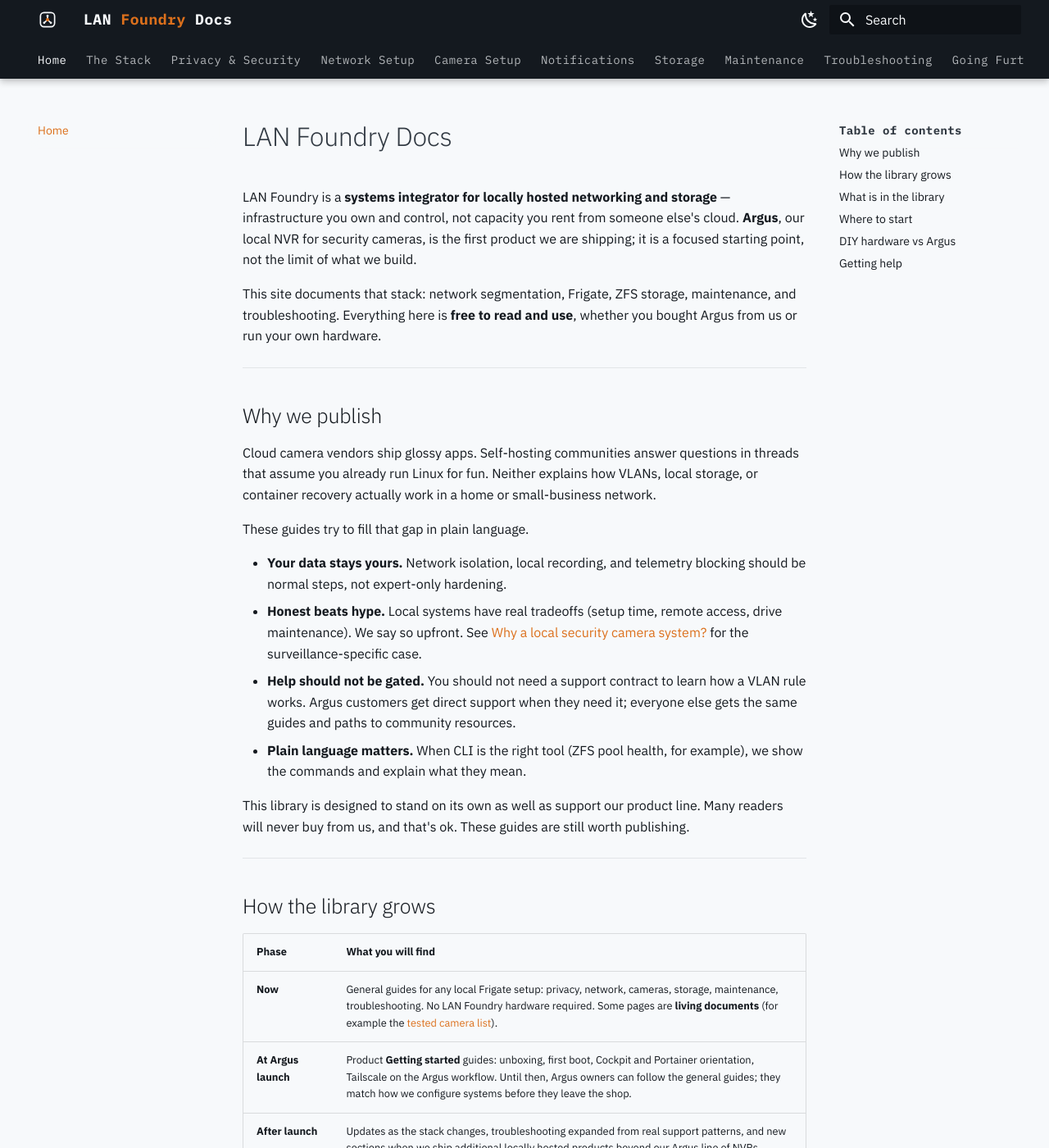
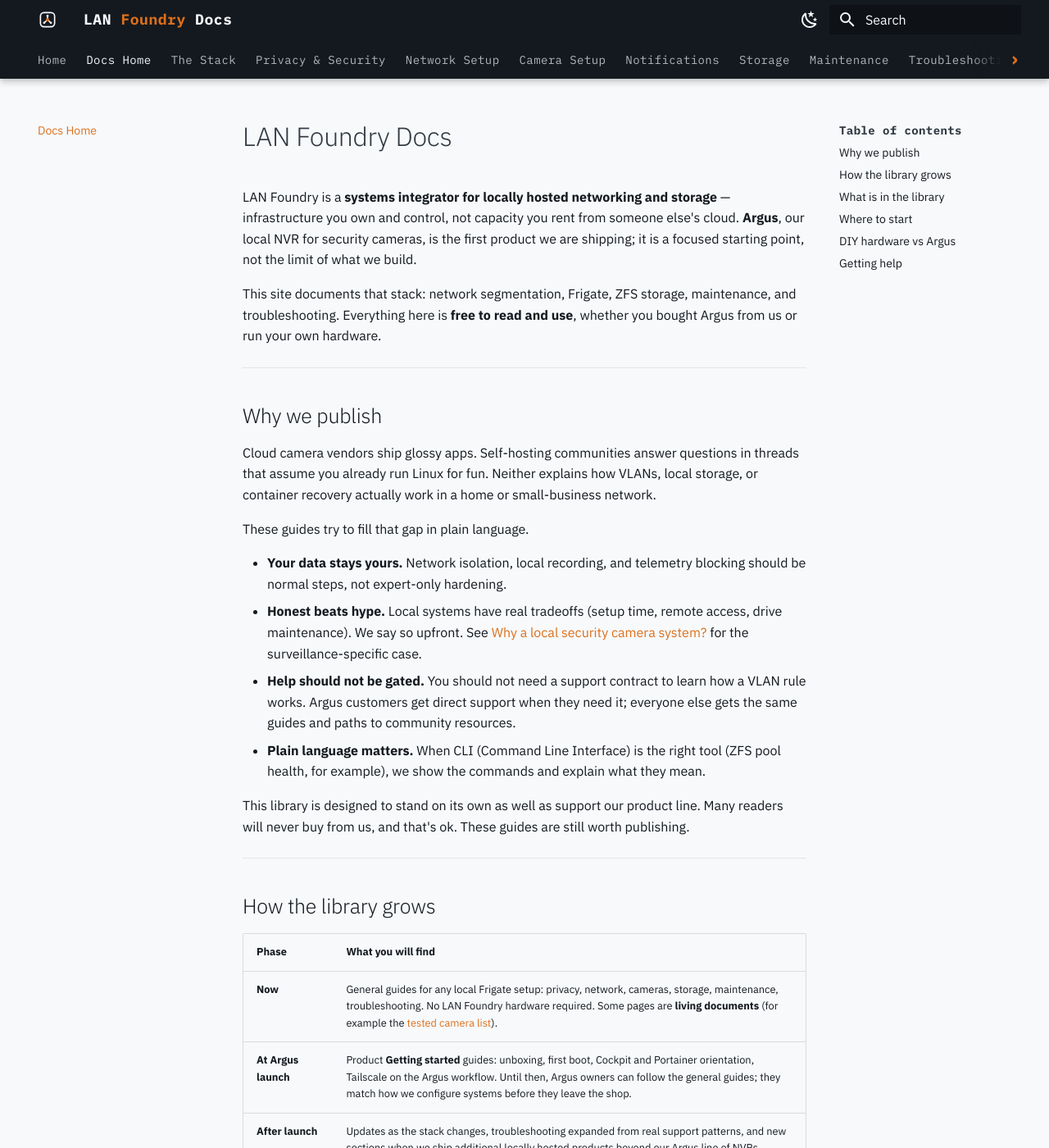
Before and after one commit to LANFoundry/lan-foundry-docs, an MkDocs documentation site: the page built from docs/index.md, in a window 1280 px wide and 1400 px high. Shown: the whole window at 82% size. Built offline with MkDocs 1.6.1 and Material for MkDocs 9.7.7, drawn with Linux system fonts in a browser that asks for light colours.

Commit message:
updated 'home' links, added scroll indicator to section selection region

```diff
--- a/docs/index.md
+++ b/docs/index.md
@@ -15,7 +15,7 @@ These guides try to fill that gap in plain language.
 - **Your data stays yours.** Network isolation, local recording, and telemetry blocking should be normal steps, not expert-only hardening.
 - **Honest beats hype.** Local systems have real tradeoffs (setup time, remote access, drive maintenance). We say so upfront. See [Why a local security camera system?](privacy/why-local-nvr.md) for the surveillance-specific case.
 - **Help should not be gated.** You should not need a support contract to learn how a VLAN rule works. Argus customers get direct support when they need it; everyone else gets the same guides and paths to community resources.
-- **Plain language matters.** When CLI is the right tool (ZFS pool health, for example), we show the commands and explain what they mean.
+- **Plain language matters.** When CLI (Command Line Interface) is the right tool (ZFS pool health, for example), we show the commands and explain what they mean.
 
 This library is designed to stand on its own as well as support our product line. Many readers will never buy from us, and that's ok. These guides are still worth publishing.
 
--- a/docs/javascripts/brand.js
+++ b/docs/javascripts/brand.js
@@ -75,3 +75,32 @@ document.addEventListener("DOMContentLoaded", () => {
     form.addEventListener("submit", lfHandleFormspreeSubmit);
   }
 });
+
+// Fade cues on the section tabs bar when it's horizontally scrollable —
+// Material hides the native scrollbar entirely (.md-tabs__list), so on a
+// narrow window there's otherwise no sign that tabs run off-screen.
+document.addEventListener("DOMContentLoaded", () => {
+  const list = document.querySelector(".md-tabs__list");
+  if (!list) return;
+
+  const left = document.createElement("li");
+  left.className = "md-tabs__fade md-tabs__fade--left";
+  left.setAttribute("aria-hidden", "true");
+
+  const right = document.createElement("li");
+  right.className = "md-tabs__fade md-tabs__fade--right";
+  right.setAttribute("aria-hidden", "true");
+
+  list.insertBefore(left, list.firstChild);
+  list.appendChild(right);
+
+  function updateTabFades() {
+    const maxScroll = list.scrollWidth - list.clientWidth;
+    left.classList.toggle("is-visible", list.scrollLeft > 4);
+    right.classList.toggle("is-visible", list.scrollLeft < maxScroll - 4);
+  }
+
+  updateTabFades();
+  list.addEventListener("scroll", updateTabFades, { passive: true });
+  window.addEventListener("resize", updateTabFades);
+});
--- a/docs/stylesheets/brand.css
+++ b/docs/stylesheets/brand.css
@@ -87,6 +87,66 @@
 .lf-accent {
   color: var(--md-accent-fg-color);
 }
+
+/* Scroll cues for the section tabs bar (.md-tabs__list). Material hides
+   its native scrollbar entirely, so on a narrow window there's otherwise no
+   sign that tabs run off-screen. Injected as the first/last list items by
+   javascripts/brand.js; zero width so they don't shift tab spacing, with
+   the actual cue painted by an absolutely-positioned ::after: a two-stop
+   gradient (solid near the edge, fading toward the middle) wide enough to
+   read clearly, plus a copper chevron so the direction isn't ambiguous.
+   JS toggles .is-visible based on real scroll position, so a fade only
+   shows on the side that still has more to scroll. */
+.md-tabs__fade {
+  position: sticky;
+  top: 0;
+  flex: 0 0 0;
+  width: 0;
+  list-style: none;
+  pointer-events: none;
+  z-index: 1;
+}
+.md-tabs__fade::after {
+  content: "";
+  position: absolute;
+  top: 0;
+  bottom: 0;
+  width: 64px;
+  display: flex;
+  align-items: center;
+  opacity: 0;
+  transition: opacity 0.15s ease;
+  color: var(--md-accent-fg-color);
+  font-size: 1.2rem;
+  font-weight: 700;
+}
+.md-tabs__fade--left { left: 0; }
+.md-tabs__fade--left::after {
+  content: "‹";
+  left: 0;
+  justify-content: flex-start;
+  padding-left: 0.4rem;
+  background: linear-gradient(
+    to right,
+    var(--md-primary-fg-color) 0%,
+    var(--md-primary-fg-color) 45%,
+    transparent 100%
+  );
+}
+.md-tabs__fade--right { right: 0; }
+.md-tabs__fade--right::after {
+  content: "›";
+  right: 0;
+  justify-content: flex-end;
+  padding-right: 0.4rem;
+  background: linear-gradient(
+    to left,
+    var(--md-primary-fg-color) 0%,
+    var(--md-primary-fg-color) 45%,
+    transparent 100%
+  );
+}
+.md-tabs__fade.is-visible::after { opacity: 1; }
 
 /* Page feedback form (overrides/partials/feedback.html) */
 .lf-feedback {
--- a/mkdocs.yml
+++ b/mkdocs.yml
@@ -46,6 +46,12 @@ theme:
     - search.suggest
     - content.code.copy
 
+# Overrides the logo/site-title link in the header, which Material otherwise
+# points at this docs site's own index page. Clicking the logo should go to
+# the main site, not "documentation home" — see nav below for that.
+extra:
+  homepage: https://lanfoundry.com/
+
 extra_css:
   - stylesheets/brand.css
 
@@ -70,7 +76,8 @@ markdown_extensions:
   - tables
 
 nav:
-  - Home: index.md
+  - Home: https://lanfoundry.com/
+  - Docs Home: index.md
   - The Stack: about-the-stack.md
   - Privacy & Security:
     - Overview: privacy/index.md
```
